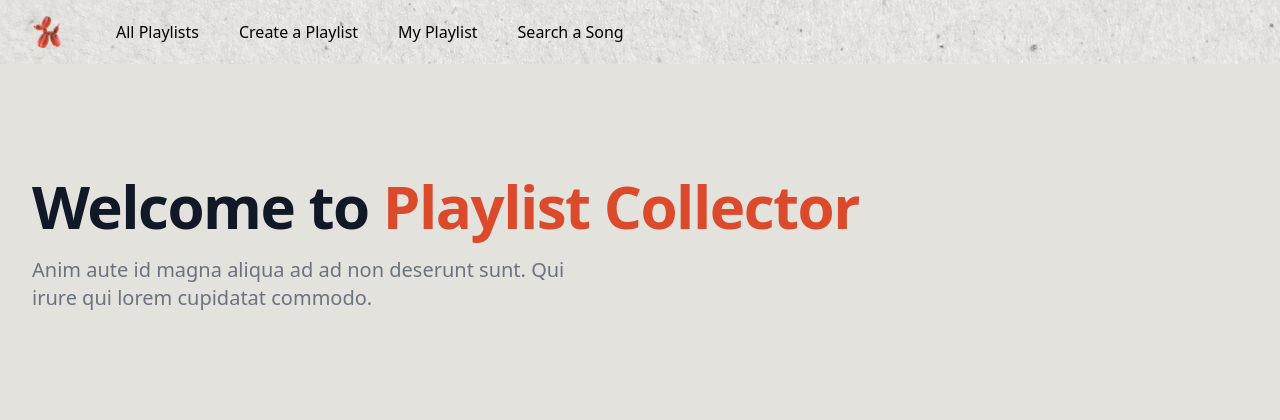
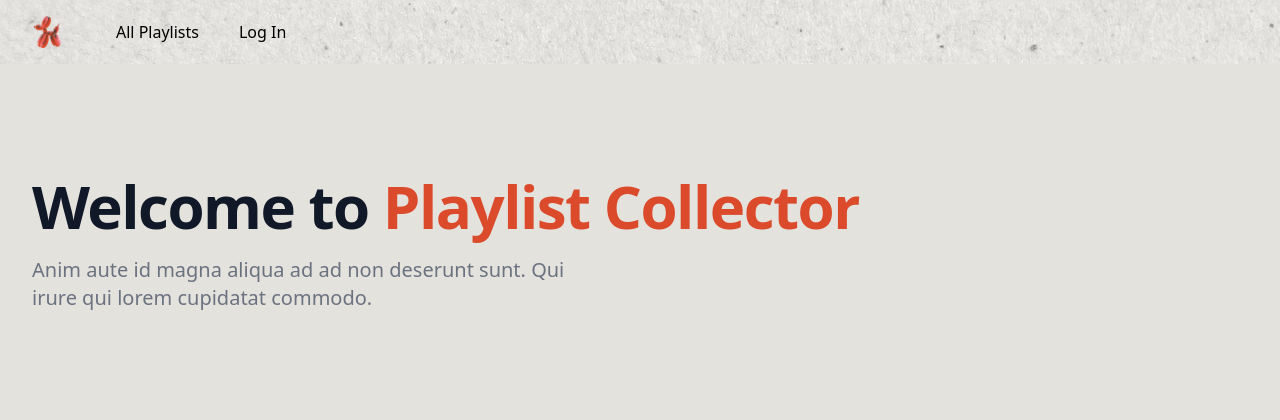
Before and after one commit to amandayclee/playlist-review, a Django app: page / in a window 1280 px wide. Shown: the top 420 px of the page. Run offline with Django 5.2, Linux system fonts and the light colour scheme; style sheets or scripts are compiled from the project's sources; parts of the project's set-up code (start-up, migrations or seed data) failed here and were passed over; some libraries are stand-ins or nearby versions.

Commit message:
add log in and log out buttons in nav

```diff
--- a/main_app/templates/partials/navigation.html
+++ b/main_app/templates/partials/navigation.html
@@ -9,9 +9,17 @@
           <div class="hidden md:block">
             <div class="ml-10 flex items-baseline space-x-4">
               <a href="{% url 'index' %}" class="text-#262626 hover:bg-gray-700 hover:text-white px-3 py-2 rounded-md text-base font-medium">All Playlists</a>
-              <a href="{% url 'playlists_create' %}" class="text-#262626 hover:bg-gray-700 hover:text-white px-3 py-2 rounded-md text-base font-medium">Create a Playlist</a>
-              <a href="#" class="text-#262626 hover:bg-gray-700 hover:text-white px-3 py-2 rounded-md text-base font-medium">My Playlist</a>
-              <a href="{% url 'song' %}" class="text-#262626 hover:bg-gray-700 hover:text-white px-3 py-2 rounded-md text-base font-medium">Search a Song</a>
+              {% if user.is_authenticated %}
+                <a href="{% url 'playlists_create' %}" class="text-#262626 hover:bg-gray-700 hover:text-white px-3 py-2 rounded-md text-base font-medium">Create a Playlist</a>
+                <a href="#" class="text-#262626 hover:bg-gray-700 hover:text-white px-3 py-2 rounded-md text-base font-medium">My Playlist</a>
+                <a href="{% url 'song' %}" class="text-#262626 hover:bg-gray-700 hover:text-white px-3 py-2 rounded-md text-base font-medium">Search a Song</a>
+                <form action="{% url 'logout' %}" method="POST" class="text-#262626 hover:bg-gray-700 hover:text-white px-3 py-2 rounded-md text-base font-medium">
+                  {% csrf_token %}
+                  <button type="submit">Log Out</button>
+              </form>
+              {% else %}
+                <a href="{% url 'login' %}" class="text-#262626 hover:bg-gray-700 hover:text-white px-3 py-2 rounded-md text-base font-medium">Log In</a>
+              {% endif %}
             </div>
           </div>
         </div>
--- a/playlistreivew/settings.py
+++ b/playlistreivew/settings.py
@@ -144,3 +144,5 @@ STATICFILES_DIRS = [
 DEFAULT_AUTO_FIELD = 'django.db.models.BigAutoField'
 
 LOGIN_REDIRECT_URL = '/playlists/'
+
+LOGOUT_REDIRECT_URL = '/'
```
